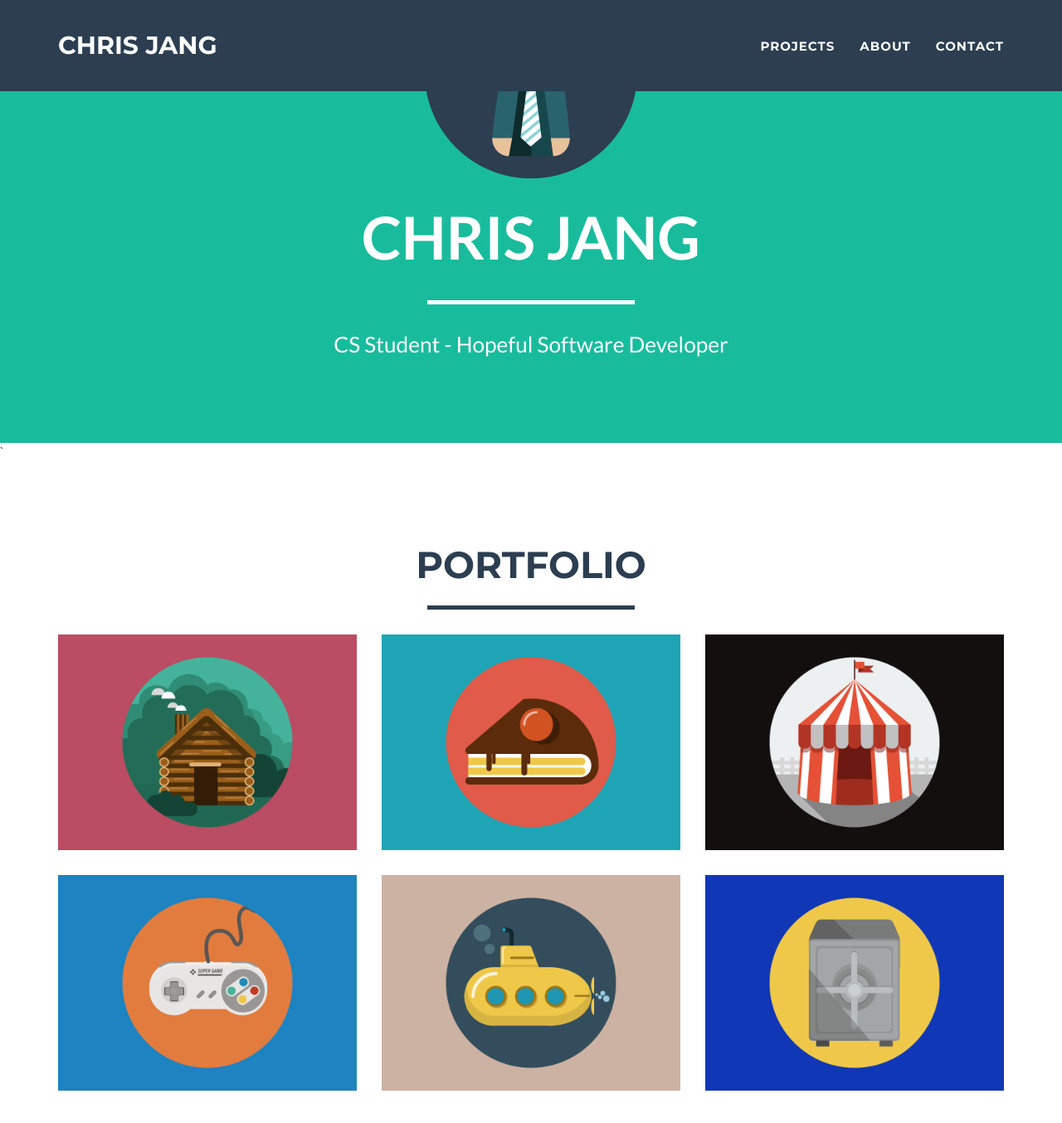
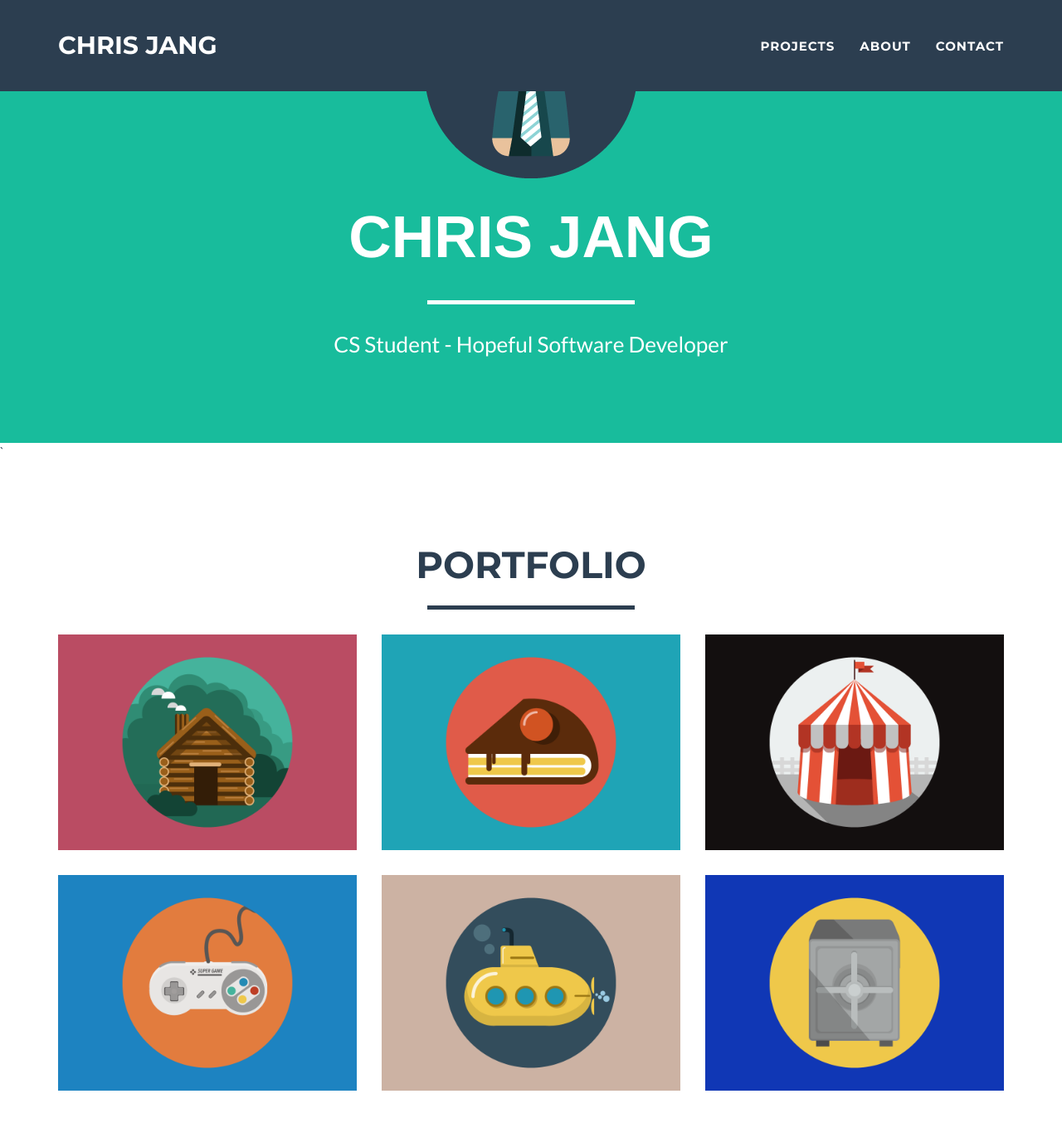
Before and after one commit to cjang5/cjang5.github.io, a Jekyll site: the page built from index.html, in a window 1280 px wide and 1400 px high, scrolled down 241 px. Shown: the top 1354 px of the window at 83% size. Built offline with Jekyll 4.4.1, drawn with Linux system fonts in a browser that asks for light colours.

Commit message:
Changed main name font to Monsterrat from Lato

```diff
--- a/_includes/css/main.css
+++ b/_includes/css/main.css
@@ -98,7 +98,7 @@ header img {
 header .intro-text .name {
     display: block;
     text-transform: uppercase;
-    font-family: Lato,"Helvetica Neue",Helvetica,Arial,sans-serif;
+    font-family: Monsterrat,"Helvetica Neue",Helvetica,Arial,sans-serif;
     font-size: 2em;
     font-weight: 700;
 }
```
